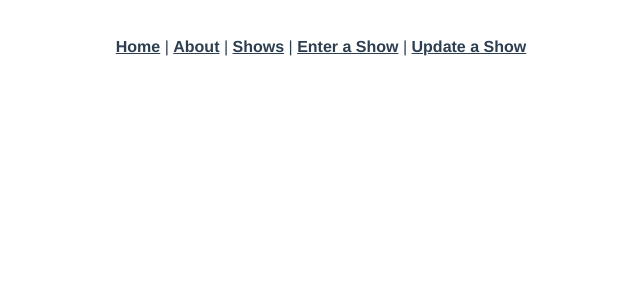
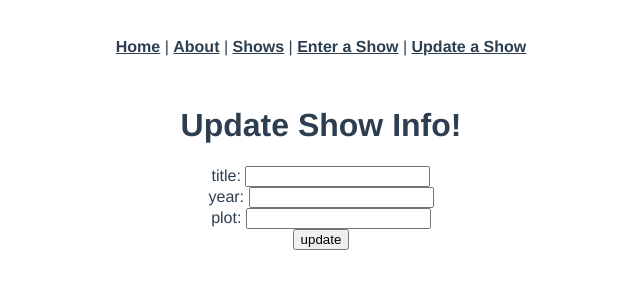
Before and after one commit to DeanaVandegriff/television-vue-app, a Vue app: page /shows/1/edit in a window 1280 px wide. Shown: the top 300 px of the page, without its empty margins (319-959 px from the left). Built offline with nearby package versions, Linux system fonts and the light colour scheme; no server answers.

Commit message:
updates edit view

```diff
--- a/src/App.vue
+++ b/src/App.vue
@@ -8,7 +8,7 @@
     |
     <router-link to="/shows/new">Enter a Show</router-link>
     |
-    <router-link to="/shows/update">Update a Show</router-link>
+    <router-link to="/shows/edit">Update a Show</router-link>
   </nav>
   <router-view />
 </template>
--- a/src/router/index.js
+++ b/src/router/index.js
@@ -3,7 +3,7 @@ import HomeView from "../views/HomeView.vue";
 import ShowsIndex from "../views/ShowsIndex.vue";
 import ShowsShow from "../views/ShowsShow.vue";
 import ShowsNew from "../views/ShowsNew.vue";
-import ShowsUpdate from "../views/ShowsUpdate.vue";
+import ShowsEdit from "../views/ShowsEdit.vue";
 const routes = [
   {
     path: "/",
@@ -34,9 +34,9 @@ const routes = [
     component: ShowsNew,
   },
   {
-    path: "/shows/update",
-    name: "shows-update",
-    component: ShowsUpdate,
+    path: "/shows/:id/edit",
+    name: "shows-edit",
+    component: ShowsEdit,
   },
 ];
 
--- /dev/null
+++ b/src/views/ShowsEdit.vue
@@ -0,0 +1,46 @@
+<script>
+import axios from "axios";
+
+export default {
+  data: function () {
+    return {
+      show: {},
+    };
+  },
+  created: function () {
+    axios.get("http://localhost:3000/shows/" + this.$route.params.id + ".json").then((response) => {
+      console.log(response.data);
+      this.show = response.data;
+    });
+  },
+  methods: {
+    updateShow: function () {
+      console.log("Update a show!");
+      axios.patch("http://localhost:3000/shows/" + this.$route.params.id + ".json", this.show).then((response) => {
+        console.log("Success!", response.data);
+        this.$router.push("/shows");
+      });
+    },
+  },
+};
+</script>
+<template>
+  <form v-on:submit.prevent="updateShow()">
+    <h1>Update Show Info!</h1>
+    <div>
+      title:
+      <input type="text" v-model="show.title" />
+    </div>
+    <div>
+      year:
+      <input type="text" v-model="show.year" />
+    </div>
+    <div>
+      plot:
+      <input type="text" v-model="show.plot" />
+    </div>
+    <div>
+      <input type="submit" value="update" />
+    </div>
+  </form>
+</template>
--- a/src/views/ShowsNew.vue
+++ b/src/views/ShowsNew.vue
@@ -4,7 +4,7 @@ import axios from "axios";
 export default {
   data: function () {
     return {
-      newShowsParams: { plot: "" },
+      newShowParams: {},
     };
   },
   methods: {
@@ -19,22 +19,22 @@ export default {
 };
 </script>
 <template>
-  <div class="shows-new">
-    <form v-on:submit.prevent="createShow()">
-      <h1>Enter a show!!</h1>
+  <h1>Enter a show!!</h1>
+  <div class="shows-update">
+    <form v-on:submit.prevent="updateShow()">
       <div>
         title:
-        <input type="text" v-model="newShowsParams.title" />
+        <input type="text" v-model="newShowParams.title" />
       </div>
       <br />
       <div>
         year:
-        <input type="text" v-model="newShowsParams.year" />
+        <input type="text" v-model="newShowParams.year" />
       </div>
       <br />
       <div>
         plot:
-        <input type="text" v-model="newShowsParams.plot" />
+        <input type="text" v-model="newShowParams.plot" />
       </div>
       <br />
       <input type="submit" value="enter" />
--- a/src/views/ShowsUpdate.vue
+++ /dev/null
@@ -1,36 +0,0 @@
-<script>
-import axios from "axios";
-
-export default {
-  data: function () {
-    return {
-      show: {},
-      currentShow: {},
-    };
-  },
-  methods: {
-    updateShows: function (show) {
-      var editShowParams = show;
-      axios.patch("http://localhost:3000/shows/" + show.id + ".json", editShowParams).then((response) => {
-        console.log("Success!", response.data);
-      });
-    },
-  },
-};
-</script>
-<!-- <template>
-  <button id="info-button" @click="showShow(currentShow)">click for more info</button>
-  <dialog id="show-details">
-    <form method="dialog">
-      <h1>Show Info</h1>
-      <p id="show-id">name:</p>
-      <input type="text" v-model="currentShow.name" />
-      <p id="show-id">year:</p>
-      <input type="text" v-model="currentShow.year" />
-      <p id="show-id">price:</p>
-      <input type="text" v-model="currentShow.plot" />
-      <br />
-      <button @click="updateShow(currentShow)">Update</button>
-    </form>
-  </dialog>
-</template> -->
```
